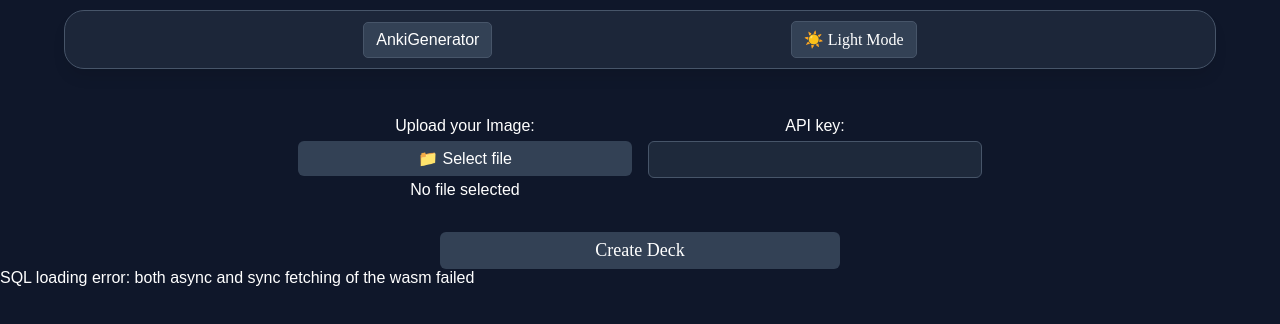
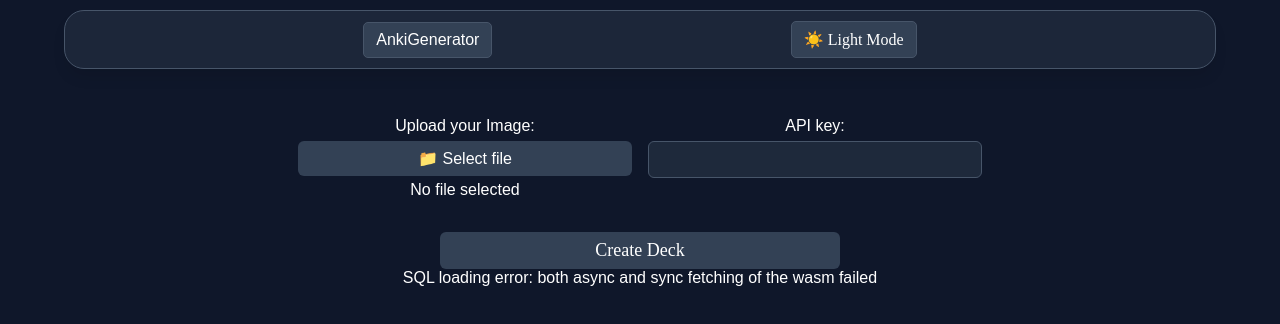
Before and after one commit to UTSGhost/AnkiGenerator, a React (Vite) app: page / in a window 1280 px wide. Shown: the top 324 px of the page. Built offline with nearby package versions, Linux system fonts and the light colour scheme; no server answers.

Commit message:
more css

```diff
--- a/src/App.css
+++ b/src/App.css
@@ -68,6 +68,16 @@
 .input-describtion {
     margin-bottom: 6px;
 }
+
+.success {
+    color: var(--success)
+}
+.response-div {
+    display: flex;
+    justify-content: center;
+}
+
+
 .hidden-input {
   display: none;
 }
--- a/src/App.jsx
+++ b/src/App.jsx
@@ -90,10 +90,11 @@
                 </div>
                 <button className="submit-button" type="submit" disabled={isLoading || !isSqlReady} >{isLoading ? "Busy..." : "Create Deck"}</button>
             </form>
-            {isLoading && (<div id="loader">Loading...</div>)}
-
-            {error && (<div id="error">{error}</div>)}
-            {success && (<div id="error">Deck successfully generated!</div>)}
+            <div className="response-div">
+                {isLoading && (<div className="loader">Loading...</div>)}
+                {error && (<div className="error">{error}</div>)}
+                {success && (<div className="success">Deck successfully generated!</div>)}
+            </div>
         </div>
     )
 }
--- a/src/index.css
+++ b/src/index.css
@@ -18,6 +18,7 @@
   --background-medium: #070708;
   --background-dark: #000000;
   --text-color: #fff;
+  --success: #7ddc90;
 }
 
 .light-mode {
@@ -31,6 +32,7 @@
   --button-hover: #322f64a7;
   --highlight-color: #443178;
   --sticky-bg: rgba(255, 255, 255, 0.9);
+  --success: #1e9736;
 }
 
 /* =========================================
```
